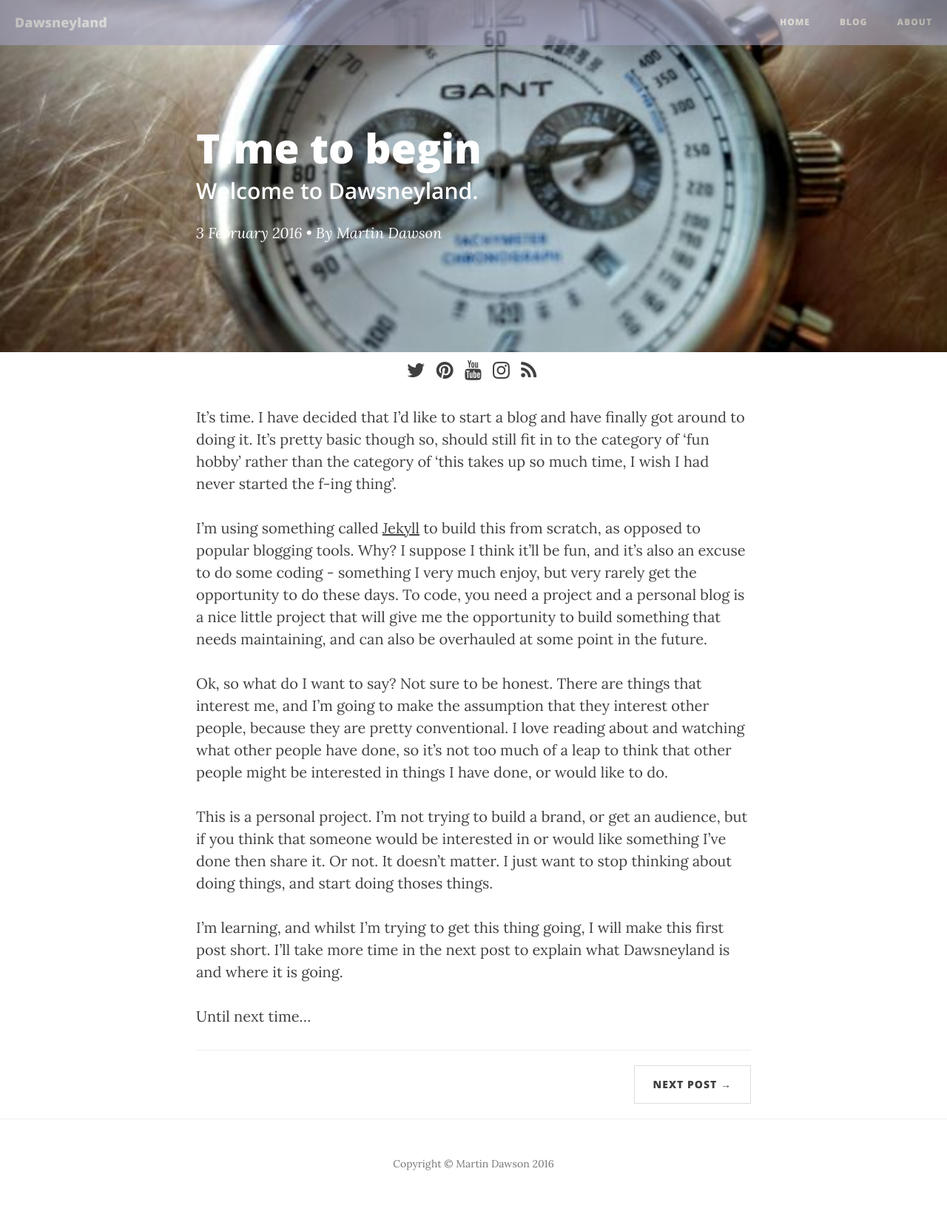
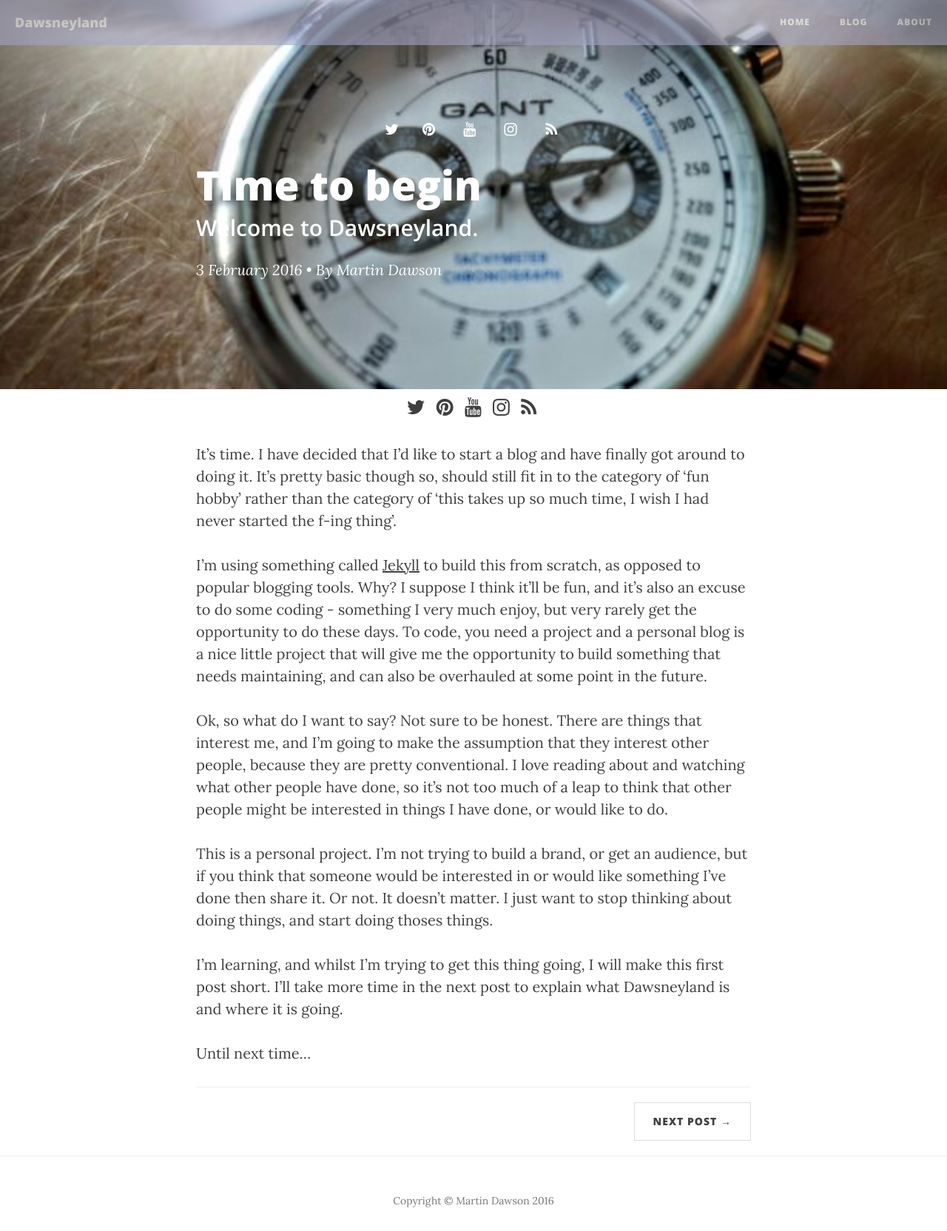
Before and after one commit to dawsneyland/formerdland, a Jekyll site: the page built from _posts/2016-02-03-time-to-begin.md, in a window 1280 px wide. Shown: the whole page at 74% size. Built offline with Jekyll 4.4.1, drawn with Linux system fonts in a browser that asks for light colours; nearby versions of some CDN libraries; before the commit the page ends 1614 px from its top, so only the background shows below that.

Commit message:
Update post.html

```diff
--- a/_layouts/post.html
+++ b/_layouts/post.html
@@ -8,6 +8,7 @@ layout: default
         <div class="row">
             <div class="col-lg-8 col-lg-offset-2 col-md-10 col-md-offset-1">
                 <div class="post-heading">
+                    {% include socialinverse.html %}
                     <h1>{{ page.title }}</h1>
                     {% if page.subtitle %}
                     <h2 class="subheading">{{ page.subtitle }}</h2>
```
